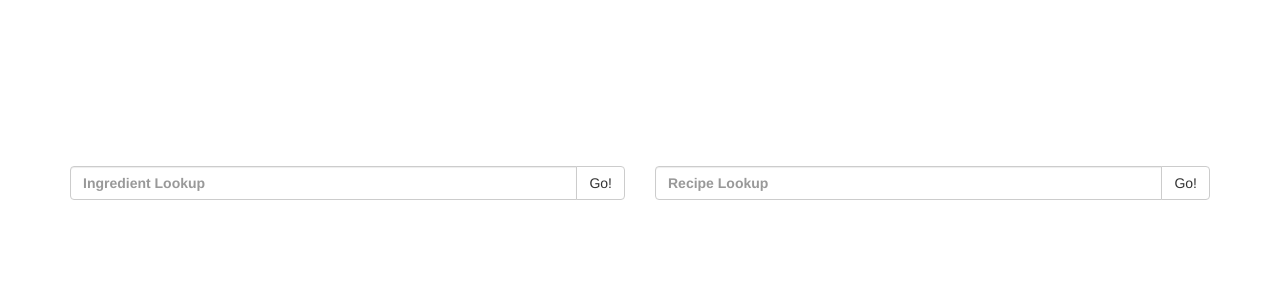
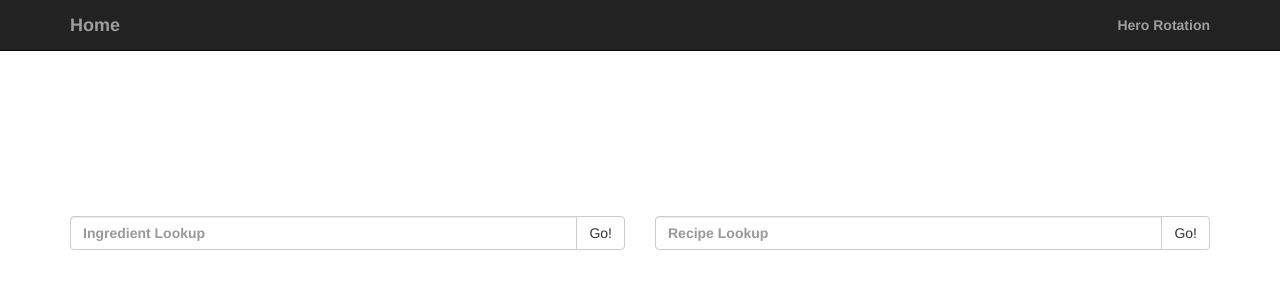
Before and after one commit to allygator/StardewValley, a plain HTML site: page index.html in a window 1280 px wide. Drawn offline with nearby package versions, Linux system fonts and the light colour scheme.

Commit message:
Added Nav

```diff
--- a/index.html
+++ b/index.html
@@ -10,7 +10,31 @@
 
    </head>
    <body style="background-image:url(assets/stardewbackground.png)">
-
+     <!-- Navigation -->
+    <nav class="navbar navbar-inverse navbar-fixed-top" role="navigation">
+        <div class="container">
+            <!-- Brand and toggle get grouped for better mobile display -->
+            <div class="navbar-header">
+                <button type="button" class="navbar-toggle" data-toggle="collapse" data-target="#bs-example-navbar-collapse-1">
+                    <span class="sr-only">Toggle navigation</span>
+                    <span class="icon-bar"></span>
+                    <span class="icon-bar"></span>
+                    <span class="icon-bar"></span>
+                </button>
+                <a class="navbar-brand" href="http://allygator.github.io">Home</a>
+            </div>
+            <!-- Collect the nav links, forms, and other content for toggling -->
+            <div class="collapse navbar-collapse" id="bs-example-navbar-collapse-1">
+                <ul class="nav navbar-nav navbar-right">
+                    <li>
+                        <a href="http://allygator.github.io/HeroRotation/">Hero Rotation</a>
+                    </li>
+                </ul>
+            </div>
+            <!-- /.navbar-collapse -->
+        </div>
+        <!-- /.container -->
+	</nav>
 	<div class="container" id="main" style="margin-top:15px">
 		<div id="info" style="color:white; text-align:center; margin-top:3%">
 		<h2>Welcome to the Stardew Valley Item Lookup</h2>
--- a/style.css
+++ b/style.css
@@ -20,3 +20,7 @@ body, h1, h2, h3, h4, h5, h6 {
     font-family: "Lora","Helvetica Neue",Helvetica,Arial,sans-serif;
     font-weight: 700;
 }
+
+body {
+    padding-top: 50px;
+}
```
